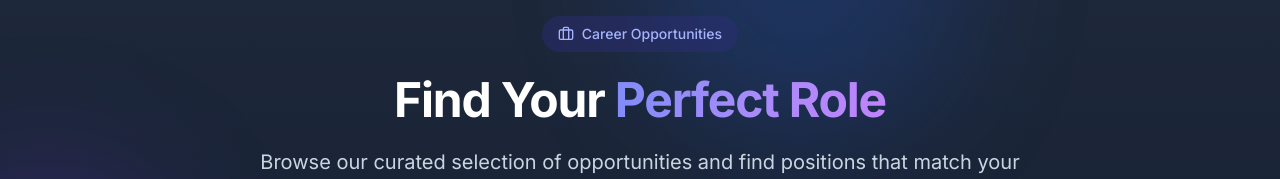
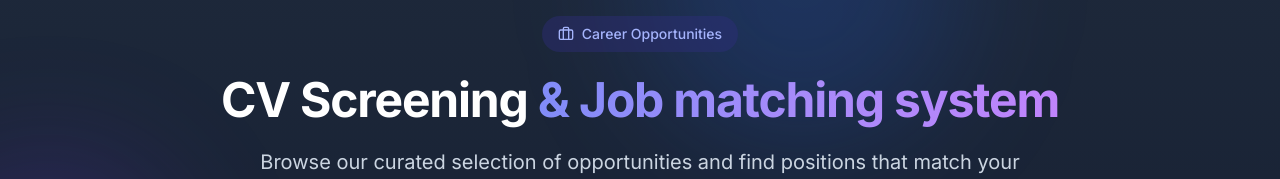
Before and after one commit to TuyishimireEric/resume_ai, a Next.js app: page / in a window 1280 px wide. Shown: the part 151-330 px from the top of the page. Built offline with nearby package versions, Linux system fonts and the light colour scheme; no server answers; the database is empty.

Commit message:
Renamed the app

```diff
--- a/src/components/Job-section.tsx
+++ b/src/components/Job-section.tsx
@@ -51,9 +51,9 @@ export default function JobsSection() {
 
           <h2 className="text-3xl sm:text-4xl md:text-5xl font-bold mb-6 text-slate-800 dark:text-white tracking-tight">
             <span className="inline-block">
-              Find Your{" "}
+              CV Screening{" "}
               <span className="text-transparent bg-clip-text bg-gradient-to-r from-indigo-500 via-violet-500 to-purple-500 dark:from-indigo-400 dark:via-violet-400 dark:to-purple-400">
-                Perfect Role
+                & Job matching system
               </span>
             </span>
           </h2>
```
